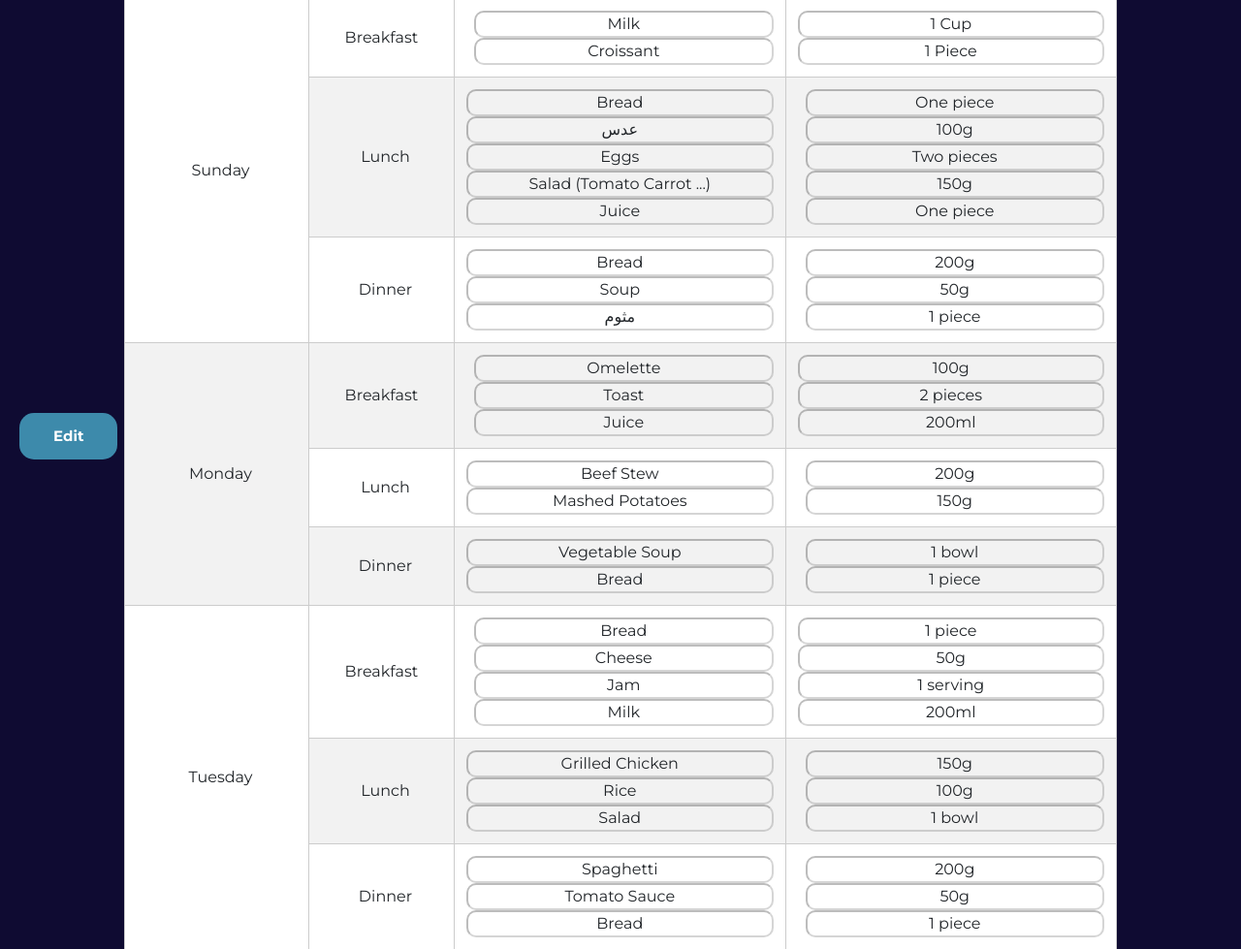
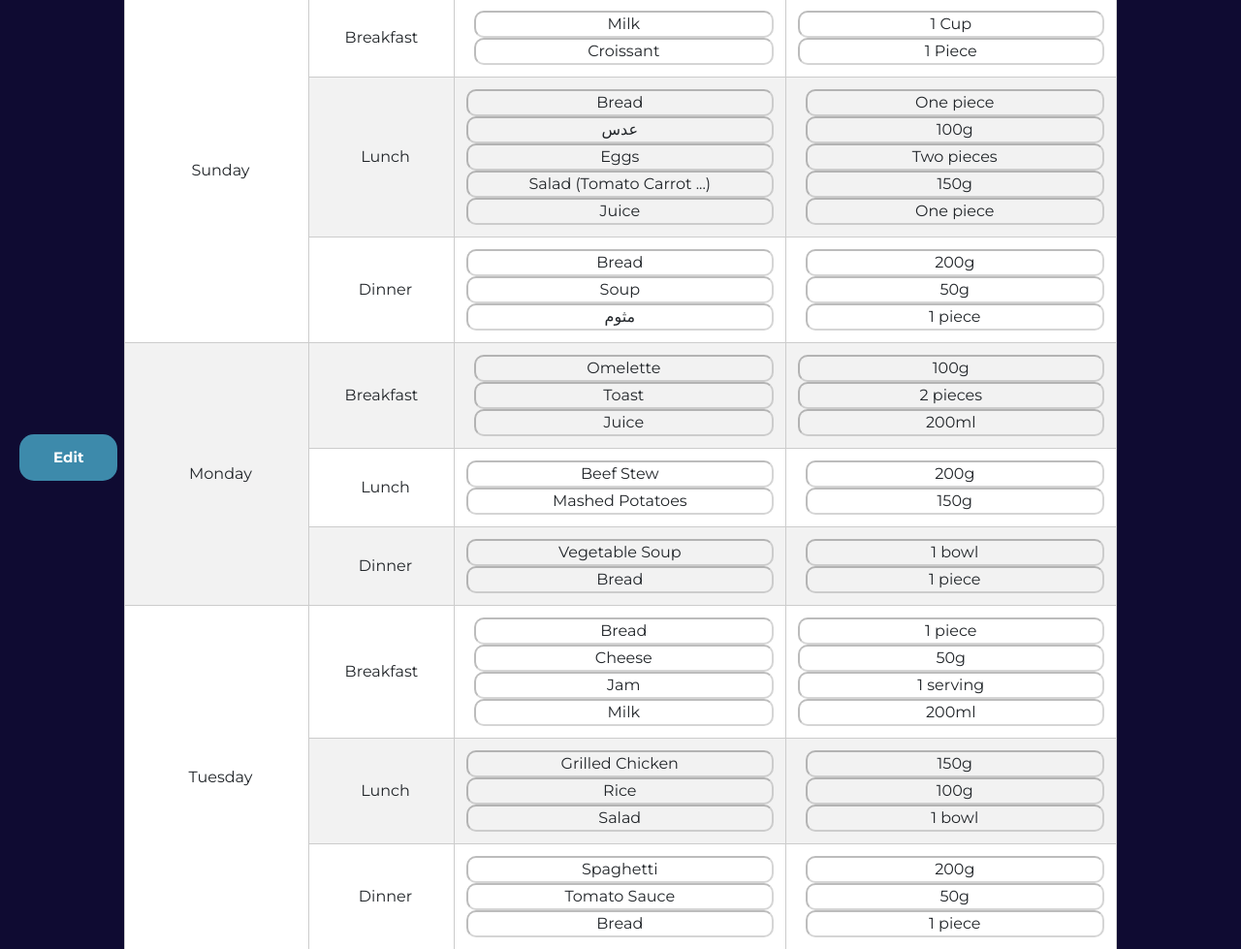
Before and after one commit to KhaledZaabat/CampusConnect, a PHP site: page /CanteenManagement.html in a window 1280 px wide. Shown: the part 284-1263 px from the top of the page at 97% size. Run offline with PHP 8.4, Linux system fonts and the light colour scheme; some libraries are stand-ins or nearby versions.

Commit message:
edit canteen

```diff
--- a/CanteenManagement.html
+++ b/CanteenManagement.html
@@ -381,9 +381,7 @@
         </tbody>
     </table>
 
-    <div class="edit-button">
-        <button class="edit">Edit</button>
-    </div>
+    <button class="edit">Edit</button>
 
 </body>
 
@@ -430,5 +428,21 @@
 
 
 
+
+<script>
+  let editB = document.querySelector(".edit");
+  let inputField = document.querySelectorAll("input[disabled]");
+
+  editB.addEventListener("click", function() {
+    if (editB.textContent === "Edit") {
+      inputField.forEach(input =>  {input.disabled=false;});
+      editB.textContent = "Confirm";
+    } else {
+      inputField.forEach(input => {input.disabled=true;});
+      editB.textContent = "Edit";
+    }
+  });
+</script>
+
 <script src="assets/bootstrap/js/bootstrap.min.js"></script>
 </html>
--- a/assets/css/canteen.css
+++ b/assets/css/canteen.css
@@ -50,20 +50,10 @@ h1 {
     padding-left: 20px;
 }
 
-.edit-button {
-    display: grid;
+.edit {
     position: sticky;
     bottom: 20px;
     left: 20px;
-    padding: 35px;
-    width: 150px;
-    height: 50px;
-    perspective: 800;
-    transition: all 0.3s ease-in-out;
-}
-
-.edit {
-    position: absolute;
     padding: 12.5px 35px;
     width: auto;
     height: auto;
@@ -73,7 +63,8 @@ h1 {
     font-weight: bold;
     border: none;
     border-radius: 15px;
-    transition: all 0.5s ease-in-out;
+    transition: all 0.3s ease-in-out;
+    margin-bottom: 20px;
 }
 
 .edit:hover {
```
